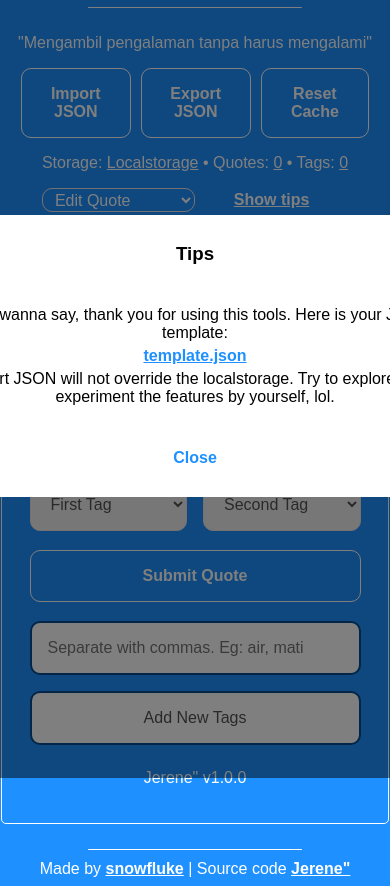
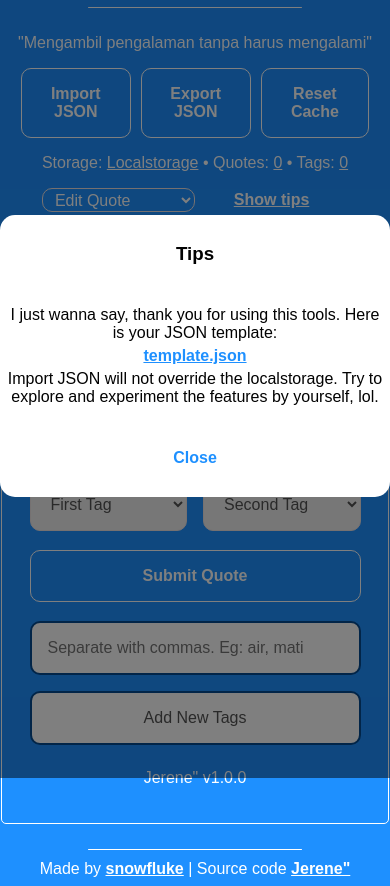
Before and after one commit to snowfluke/jereneQuoteTool, a plain HTML site: page index.html in a window 390 px wide. Both pictures are taken after a click on the link "Show tips". Shown: the part 66-952 px from the top of the page. Drawn offline with Linux system fonts and the light colour scheme.

Commit message:
Update index.css

```diff
--- a/index.css
+++ b/index.css
@@ -315,6 +315,10 @@ option[value=""][disabled] {
 	.att {
 		grid-template-columns: 1fr;
 	}
+
+	.modal .modal-content  {
+		width: auto;
+	}
 }
 
 @media screen and (max-width: 480px) {
```
